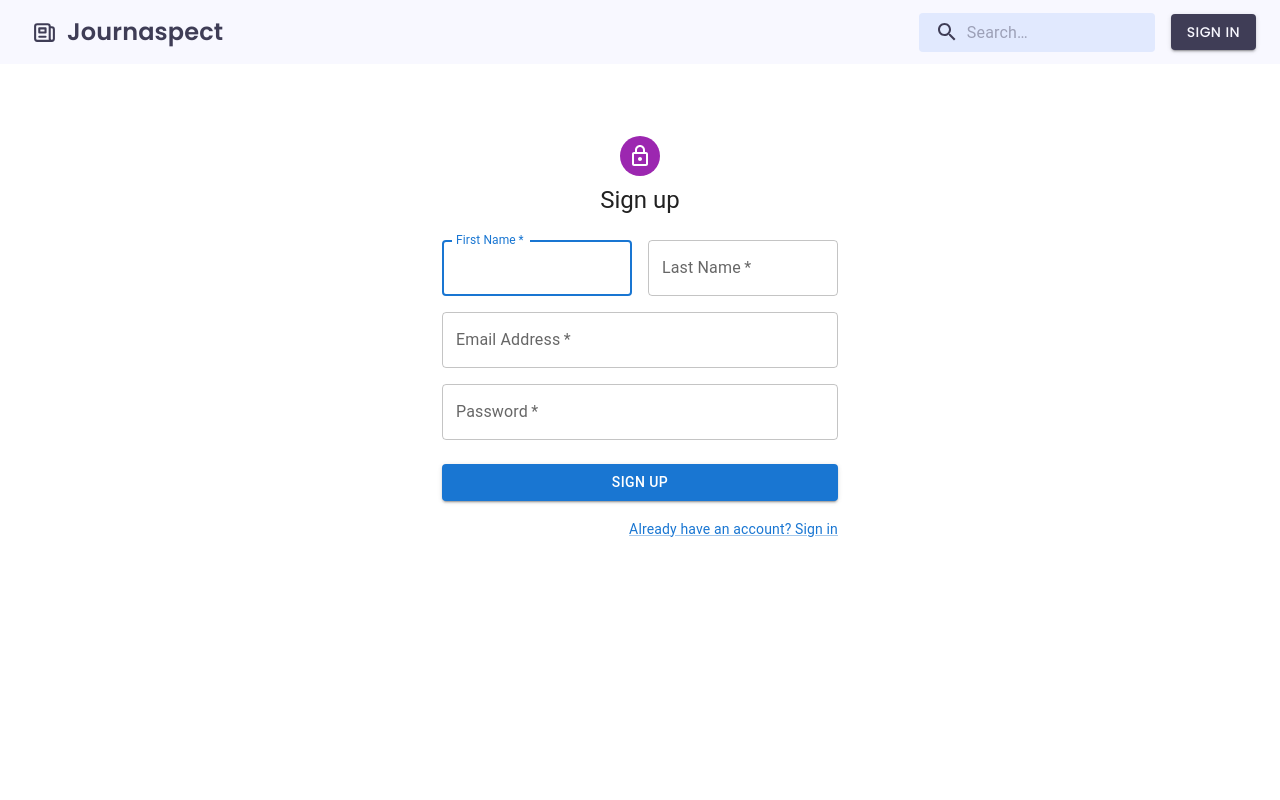
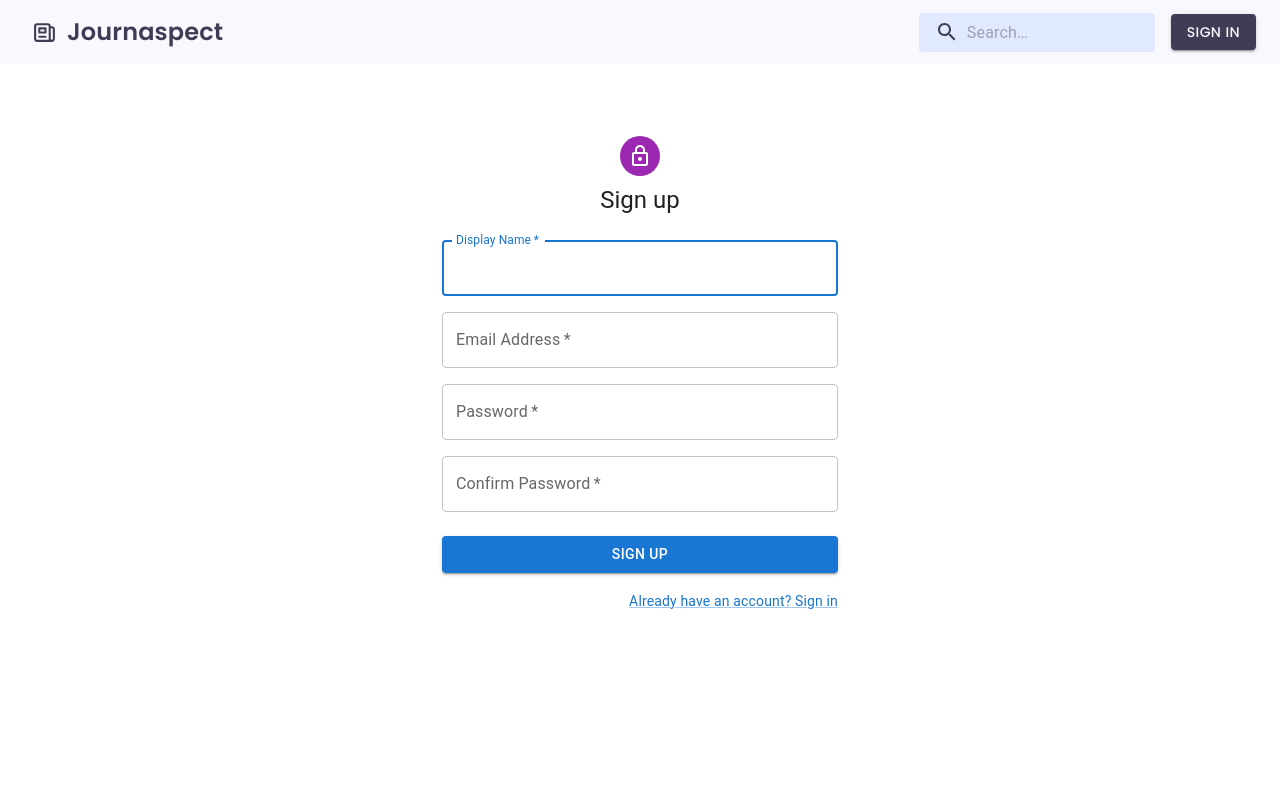
Before and after one commit to karolinaCodes/Journaspect, a React (Create React App) app: page /signup in a window 1280 px wide. Shown: the top 800 px of the page. Built offline with nearby package versions, Linux system fonts and the light colour scheme; no server answers; the database is empty.

Commit message:
changed sign up

```diff
--- a/src/components/Footer.js
+++ b/src/components/Footer.js
@@ -28,7 +28,7 @@ export default function StickyFooter() {
       }}
     >
       <CssBaseline />
-      <Container component="main" sx={{ mt: 8, mb: 2 }} maxWidth="sm">
+      <Container component="main" sx={{ mt: 42, mb: 42 }} maxWidth="sm">
         <Typography variant="h2" component="h1" gutterBottom>
         </Typography>
         <Typography variant="body1"></Typography>
@@ -37,7 +37,7 @@ export default function StickyFooter() {
         component="footer"
         sx={{
           py: 3,
-          px: 2,
+          px: 10,
           mt: 'auto',
           backgroundColor: (theme) =>
             theme.palette.mode === 'light'
--- a/src/pages/SignUp.js
+++ b/src/pages/SignUp.js
@@ -41,25 +41,15 @@ function SignUp(){
           </Typography>
           <Box component="form" noValidate onSubmit={handleSubmit} sx={{ mt: 3 }}>
             <Grid container spacing={2}>
-              <Grid item xs={12} sm={6}>
+              <Grid item xs={12}>
                 <TextField
                   autoComplete="fname"
-                  name="firstName"
+                  name="Display Name"
                   required
                   fullWidth
-                  id="firstName"
-                  label="First Name"
+                  id="Display Name"
+                  label="Display Name"
                   autoFocus
-                />
-              </Grid>
-              <Grid item xs={12} sm={6}>
-                <TextField
-                  required
-                  fullWidth
-                  id="lastName"
-                  label="Last Name"
-                  name="lastName"
-                  autoComplete="lname"
                 />
               </Grid>
               <Grid item xs={12}>
@@ -80,6 +70,17 @@ function SignUp(){
                   label="Password"
                   type="password"
                   id="password"
+                  autoComplete="new-password"
+                />
+              </Grid>
+              <Grid item xs={12}>
+                <TextField
+                  required
+                  fullWidth
+                  name="confirm_password"
+                  label="Confirm Password"
+                  type="confirm_password"
+                  id="confirm_password"
                   autoComplete="new-password"
                 />
               </Grid>
```
